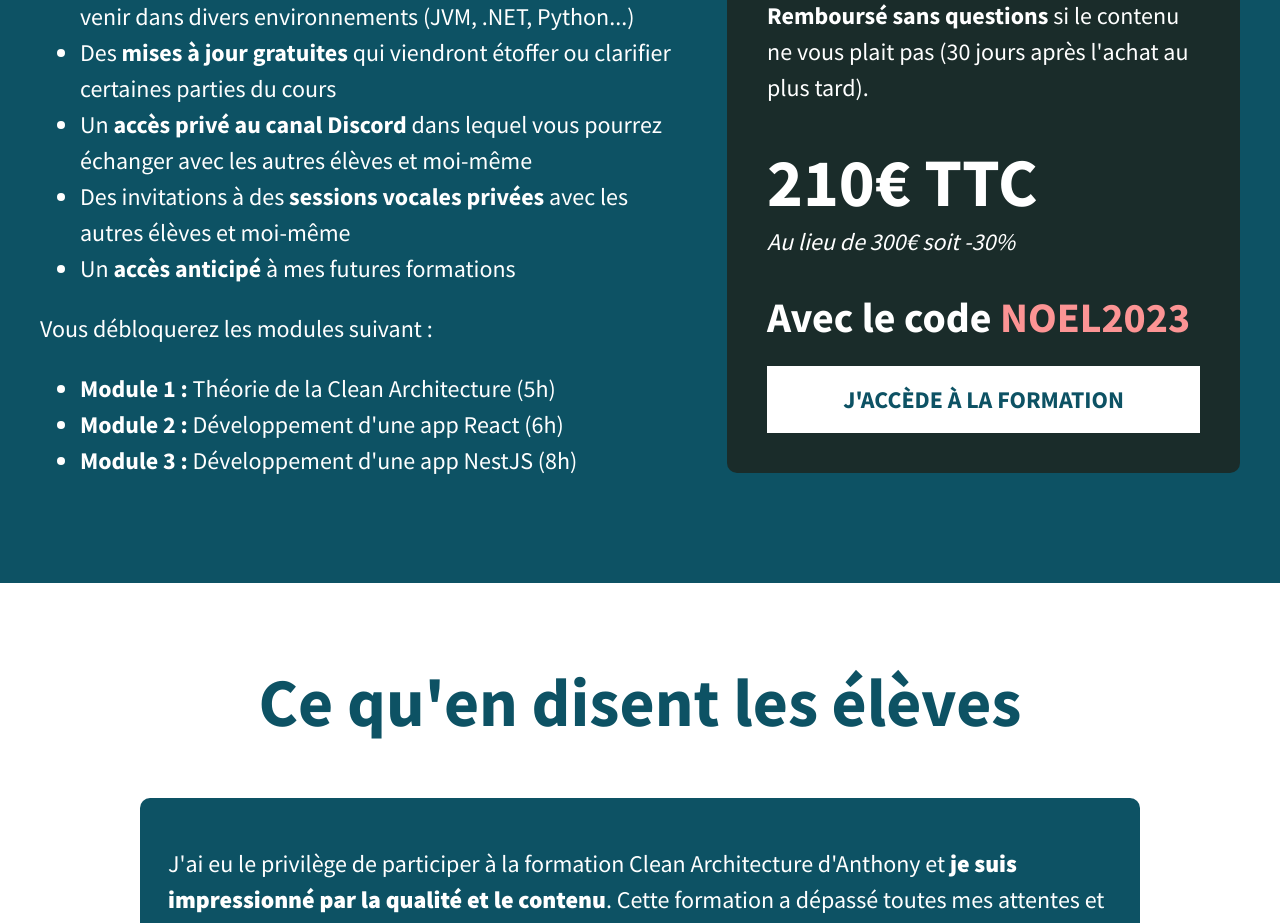
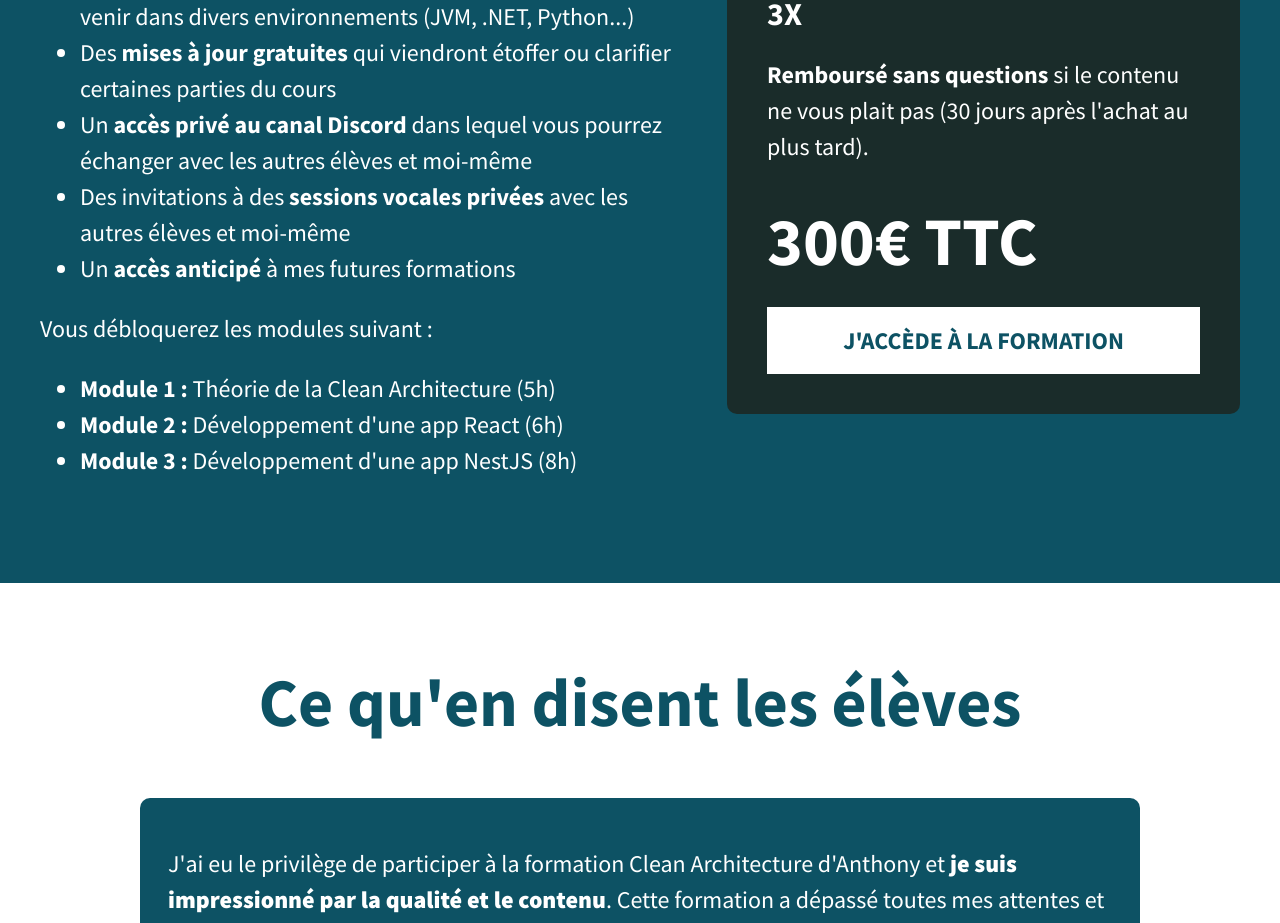
Before and after one commit to Ancyr-Academy/clean-architecture-landing-page, a Next.js app: page / in a window 1280 px wide. Shown: the part 8160-9083 px from the top of the page. Built offline with nearby package versions, Linux system fonts and the light colour scheme.

Commit message:
fix: pricing

```diff
--- a/src/sections/Included.tsx
+++ b/src/sections/Included.tsx
@@ -60,18 +60,18 @@ export const Included: React.FC<{}> = () => {
               (30 jours après l'achat au plus tard). <br />
               <br />
               <b>
-                <Price>210€ TTC</Price>
+                <Price>300€ TTC</Price>
                 <br />
               </b>
-              <i>Au lieu de 300€ soit -30%</i>
-              <br />
-              <b>
-                <br />
-                <Code>
-                  Avec le code <b>NOEL2023</b>
-                </Code>
-              </b>
-              <br />
+              {/*<i>Au lieu de 300€ soit -30%</i>*/}
+              {/*<br />*/}
+              {/*<b>*/}
+              {/*  <br />*/}
+              {/*  <Code>*/}
+              {/*    Avec le code <b>NOEL2023</b>*/}
+              {/*  </Code>*/}
+              {/*</b>*/}
+              {/*<br />*/}
             </JoinParagraph>
             <JoinButton href={getCourseURL()}>
               J'accède à la formation
```
